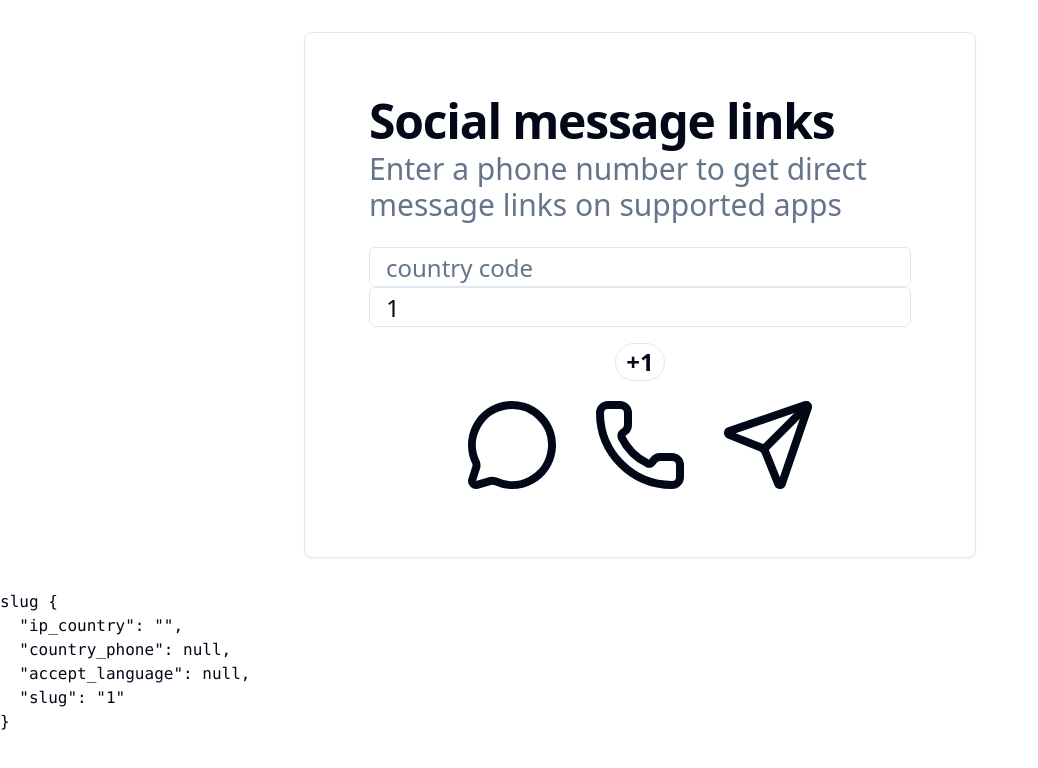
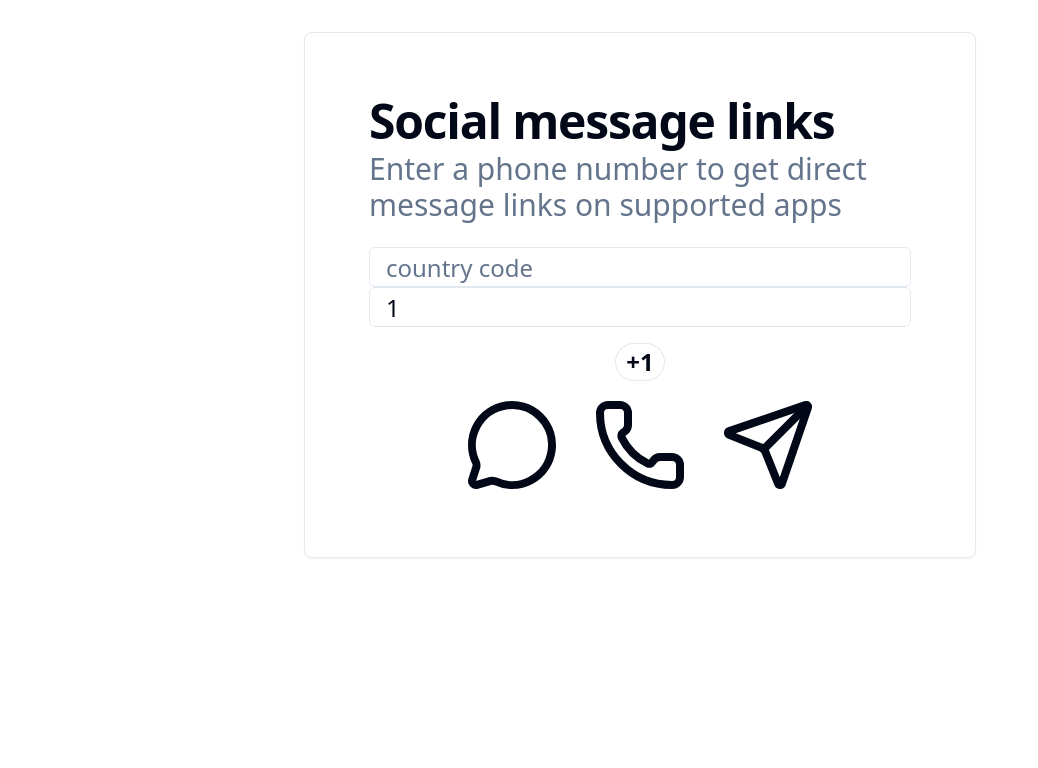
Before and after one commit to mrgnw/textme, a SvelteKit app: page /1 in a window 1280 px wide. Shown: the top 768 px of the page, without its empty margins (0-1038 px from the left). Built offline with nearby package versions, Linux system fonts and the light colour scheme.

Commit message:
remove debugging code

```diff
--- a/src/routes/+page.svelte
+++ b/src/routes/+page.svelte
@@ -10,7 +10,3 @@
 <title># to t.me/wa.me</title>
 
 <Normalizer data={data} value={value} />
-
-<div>
-	<pre><code>page {JSON.stringify(data, null, 2)}</code></pre>
-</div>
--- a/src/routes/[slug]/+page.svelte
+++ b/src/routes/[slug]/+page.svelte
@@ -10,7 +10,3 @@
 <title># to t.me/wa.me</title>
 
 <Normalizer data={data} value={value} />
-
-<div>
-	<pre><code>slug {JSON.stringify(data, null, 2)}</code></pre>
-</div>
```
